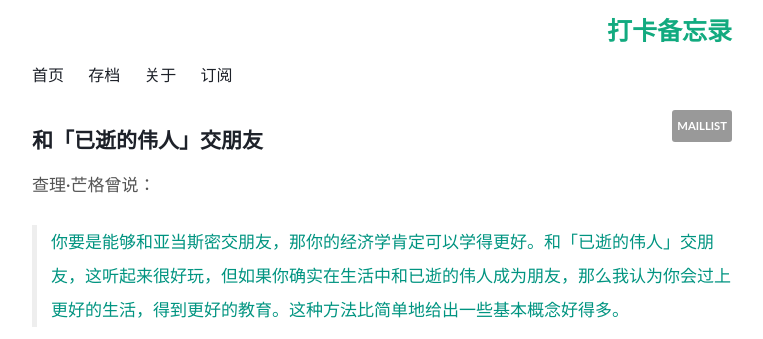
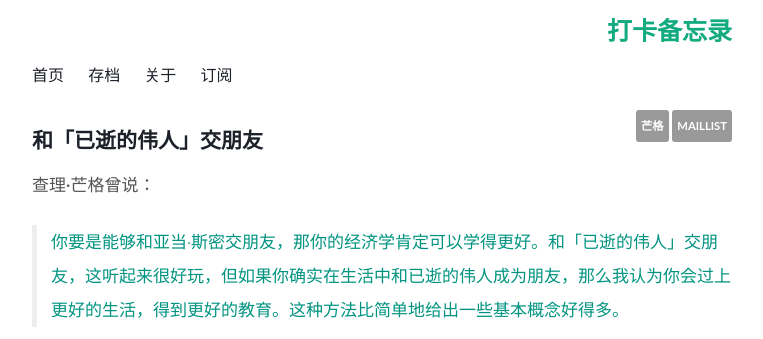
Before and after one commit to Turbo-Snail/ReadingCard, a Jekyll site: the page built from _posts/2017-06-21-MakeFriends.md, in a window 1280 px wide. Shown: the top 339 px of the page, without its empty margins (258-1021 px from the left). Built offline with Jekyll 4.4.1, drawn with Linux system fonts in a browser that asks for light colours; comment, search, counter and statistics services are not loaded.

Commit message:
Update 2017-06-21-MakeFriends.md

```diff
--- a/_posts/2017-06-21-MakeFriends.md
+++ b/_posts/2017-06-21-MakeFriends.md
@@ -3,13 +3,14 @@ layout: post
 title: 和「已逝的伟人」交朋友
 tags:
 - maillist
+- 芒格
 status: publish
 type: post
 published: true
 ---
 
 查理·芒格曾说：
->你要是能够和亚当斯密交朋友，那你的经济学肯定可以学得更好。和「已逝的伟人」交朋友，这听起来很好玩，但如果你确实在生活中和已逝的伟人成为朋友，那么我认为你会过上更好的生活，得到更好的教育。这种方法比简单地给出一些基本概念好得多。
+>你要是能够和亚当·斯密交朋友，那你的经济学肯定可以学得更好。和「已逝的伟人」交朋友，这听起来很好玩，但如果你确实在生活中和已逝的伟人成为朋友，那么我认为你会过上更好的生活，得到更好的教育。这种方法比简单地给出一些基本概念好得多。
 
 要是你没有大师耳提面授，也没有机会跟随当今伟大人物学习，那么不妨阅读已故伟人的传记，和他们「交朋友」也不失为一种好的学习方法。如此一来，你就不必担心会吃闭门羹，更不用担心导师的质量问题。当你看到身边不少友人热热闹闹地参加某个牛人的社群，你能否停下来暂不去凑热闹，而是多想一想所谓的牛人在你心目中有多大的份量，是否值得你花费时间精力去凑热闹。
 
```
